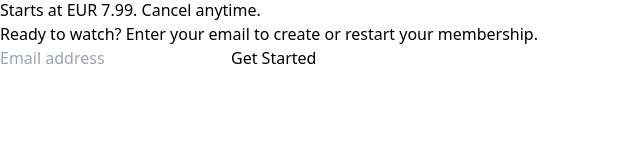
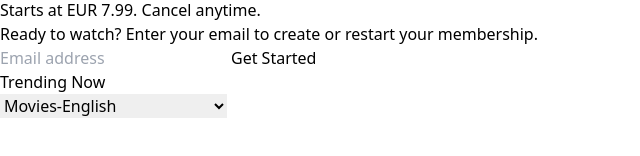
Before and after one commit to Turalhsynl/Netflix, a React (Vite) app: page / in a window 1280 px wide. Shown: the part 350-506 px from the top of the page, without its empty margins (0-640 px from the left). Built offline with nearby package versions, Linux system fonts and the light colour scheme.

Commit message:
Trending section created

```diff
--- a/src/pages/landing/Landing.jsx
+++ b/src/pages/landing/Landing.jsx
@@ -1,5 +1,6 @@
 import React from 'react'
 import Entry from './components/Entry'
+import TrendingNow from './components/TrendingNow'
 
 const Landing = () => {
 
@@ -7,6 +8,7 @@ const Landing = () => {
   return (
     <div >
       <Entry/>
+      <TrendingNow/>
     </div>
   )
 }
--- a/src/pages/landing/components/Entry.jsx
+++ b/src/pages/landing/components/Entry.jsx
@@ -6,8 +6,8 @@ const Entry = () => {
             <div className='flex justify-between px-[18rem] py-[28px]'>
                 <img className='w-[150px] h-[50px]' src="https://upload.wikimedia.org/wikipedia/commons/7/7a/Logonetflix.png" alt="netflixLogo" />
                 <div>
-                    <select className='w-[75px] h-[35px] mr-5'>
-                        <option value="">English</option>
+                    <select className='w-[90px] h-[35px] mr-5 bg-black/60 border rounded-[5px]'>
+                        <option value="" selected>English</option>
                         <option value="">Russian</option>
                     </select>
                     <button className='w-[75px] h-[35px] bg-[#e50914] rounded-[5px]'>Sign In</button>
@@ -24,7 +24,7 @@ const Entry = () => {
                     Ready to watch? Enter your email to create or restart your membership.
                 </p>
                 <div className='flex gap-2'>
-                    <input className='bg-black/60 border w-[366px] h-[56px] p-4 rounded-[5px]' type="text" placeholder='Email address' />
+                    <input className='bg-black/60 border w-[366px] h-[56px] p-4 rounded-[5px]' type="email" placeholder='Email address' />
                     <button className='w-[213px] h-[56px] bg-[#e50914] rounded-[5px] text-[1.5rem] '>Get Started </button>
                 </div>
             </div>
--- /dev/null
+++ b/src/pages/landing/components/TrendingNow.jsx
@@ -0,0 +1,19 @@
+import React, { useState } from 'react'
+
+
+
+const TrendingNow = () => {
+    return (
+        <div className='bg-black text-white w-full h-full min-h-screen flex px-[18rem] flex-col'>
+                <h1 className='text-4xl font-bold mt-[28px] '>Trending Now</h1>
+                <select name="" id="" className='w-[265px] h-[40px] bg-gray-950 p-[8px] rounded-[5px] border mt-6'>
+                    <option value="" selected>Movies-English</option>
+                    <option value="">Movies-Other Languages</option>
+                    <option value="">TV Shows-English</option>
+                    <option value="">TV Shows-Other Languages</option>
+                </select>
+        </div>
+    )
+}
+
+export default TrendingNow
```
